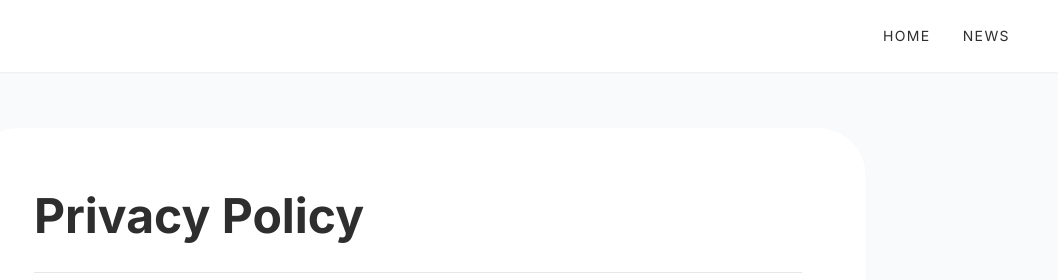
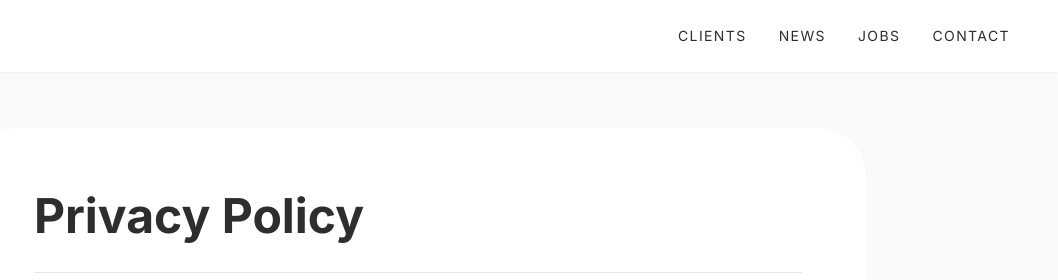
Before and after one commit to At-YourService/9Y-Website, a plain HTML site: page privacy.html in a window 1280 px wide. Shown: the top 280 px of the page, 222-1280 px from the left. Drawn offline with nearby package versions, Linux system fonts and the light colour scheme.

Commit message:
Update privacy.html

```diff
--- a/privacy.html
+++ b/privacy.html
@@ -36,8 +36,10 @@
                 <img src="logo_9Yards.png" alt="9Yards Logo" class="h-10 w-auto">
             </a>
             <div class="hidden md:flex space-x-8 text-sm font-medium uppercase tracking-widest">
-                <a href="index.html#home" class="hover:text-brand-blue transition-colors">Home</a>
+                <a href="index.html#clients" class="hover:text-brand-blue transition-colors">Clients</a>
                 <a href="news.html" class="hover:text-brand-blue transition-colors">News</a>
+                <a href="jobs.html" class="hover:text-brand-blue transition-colors">Jobs</a>
+                <a href="index.html#contact" class="hover:text-brand-blue transition-colors">Contact</a>
             </div>
         </div>
     </nav>
```
